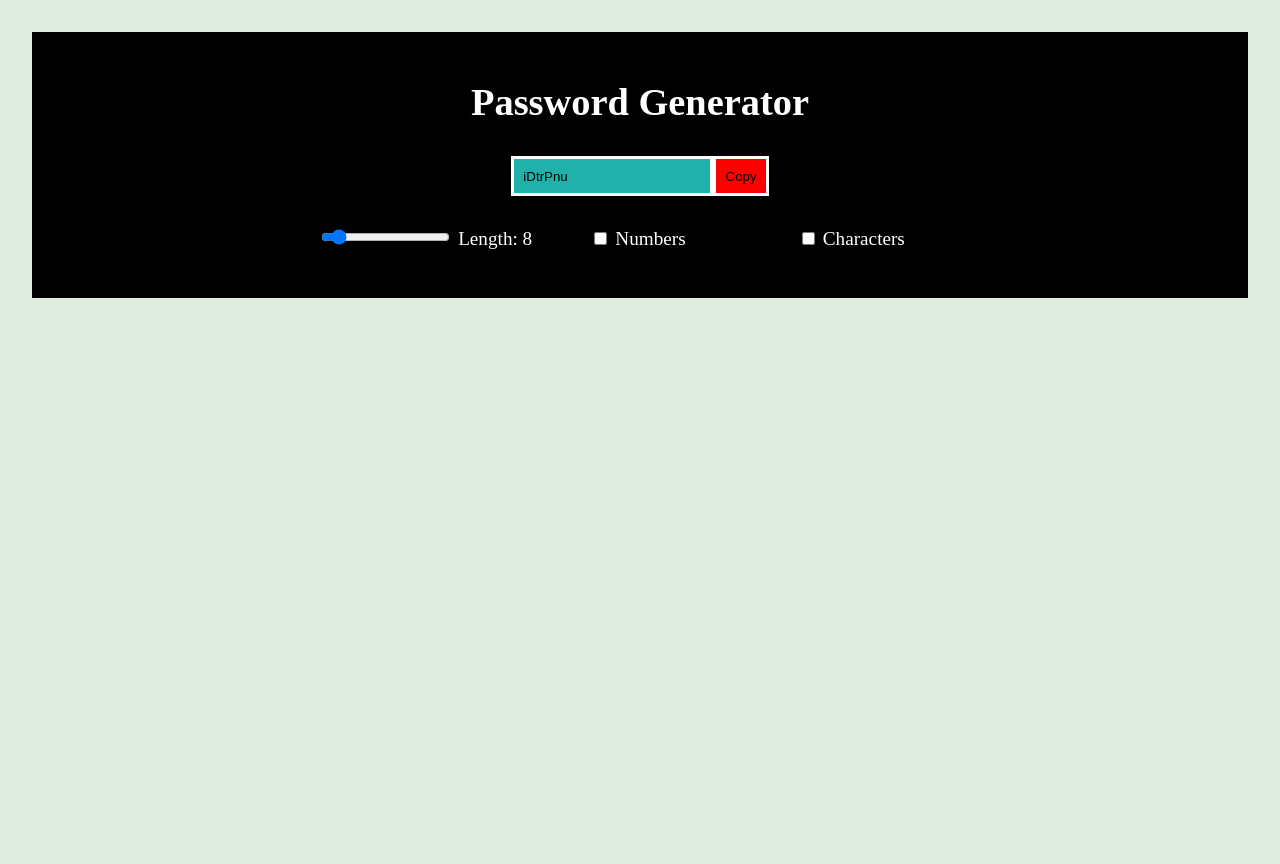
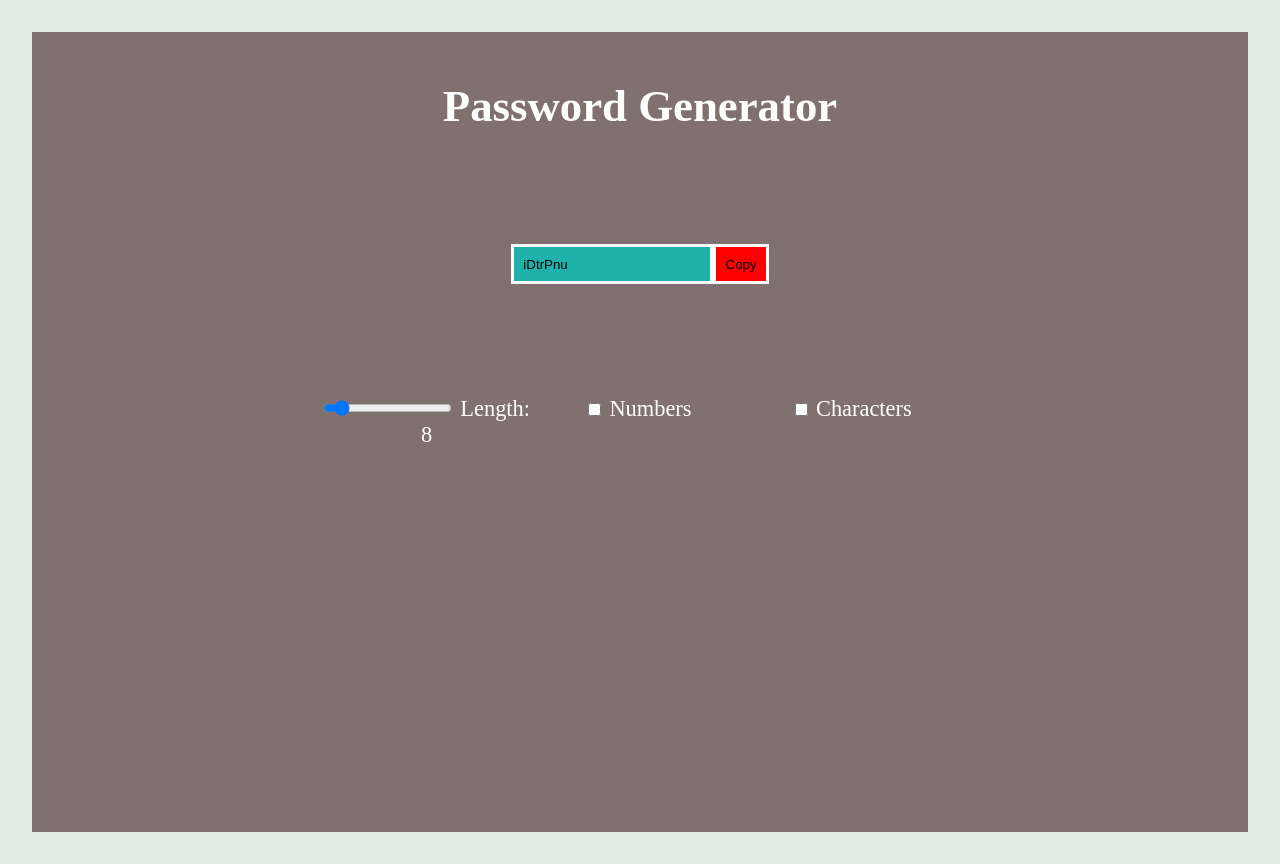
Before and after one commit to JohanSwannie/React-Exercise13, a React (Vite) app: page / in a window 1280 px wide. Before the commit the page ends 800 px from the top, so only its background shows below. Built offline with nearby package versions, Linux system fonts and the light colour scheme.

Commit message:
Update App CSS Component

```diff
--- a/src/App.css
+++ b/src/App.css
@@ -7,24 +7,25 @@
 body {
   background-color: rgb(223, 236, 223);
   max-width: 1280px;
-  margin: 0 auto;
+  margin: auto;
   padding: 2rem;
   text-align: center;
 }
 
 .password-generator {
-  background-color: #000;
+  background-color: rgb(128, 112, 112);
   color: #fff;
-  font-size: 1.2rem;
+  font-size: 1.4rem;
   padding: 3rem;
+  height: 100vh;
 }
 
 h1 {
-  margin-bottom: 2rem;
+  margin-bottom: 7rem;
 }
 
 .pass-copy {
-  margin-bottom: 2rem;
+  margin-bottom: 7rem;
 }
 
 label {
```
